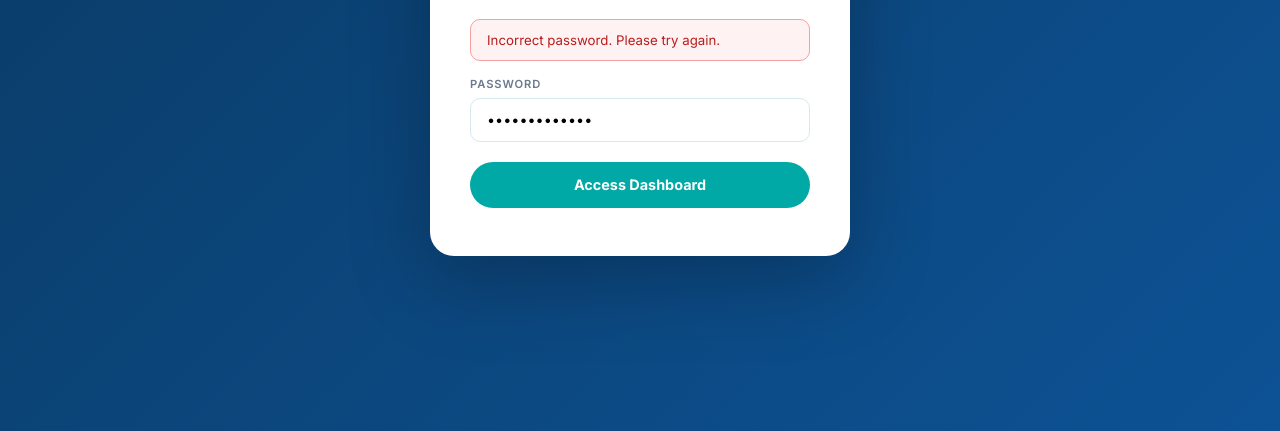
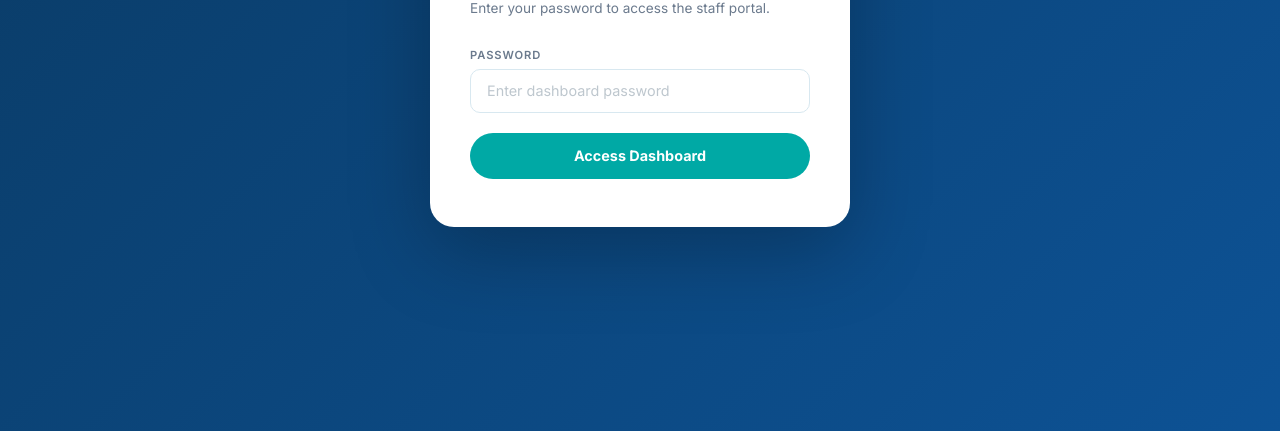
Before and after one commit to codexjunior/riversdashboard, a website: page index.html in a window 1280 px wide. Shown: the part 369-800 px from the top of the page. Drawn offline with nearby package versions, Linux system fonts and the light colour scheme; no server answers.

Commit message:
Add files via upload

```diff
--- a/index.html
+++ b/index.html
@@ -539,8 +539,8 @@ body{font-family:'Inter',sans-serif;background:var(--light);color:var(--text);mi
   let currentPage     = 1;
 
   // ── Login ──────────────────────────────────────────────────────────────────
-  const savedPw = 'Perfect32@set'; //DEV OPS DELETE THIS: Auto-login for development (remove in production)
-  //const savedPw = localStorage.getItem("rdDashPassword");
+   //const savedPw = 'Perfect32@set'; //DEV OPS DELETE THIS: Auto-login for development (remove in production)
+  const savedPw = localStorage.getItem("rdDashPassword");
   if (savedPw) { document.getElementById("passwordInput").value = savedPw; attemptLogin(); }
 
   document.getElementById("loginBtn").addEventListener("click", attemptLogin);
--- a/package.json
+++ b/package.json
@@ -1,7 +1,7 @@
 {
   "name": "rivers-dental-dashboard",
   "version": "1.0.0",
-  "description": "Staff appointment dashboard for Rivers Dental Clinic",
+  "description": "Staff dashboard for Rivers Dental Clinic",
   "private": true,
   "engines": {
     "node": ">=18.x"
```
